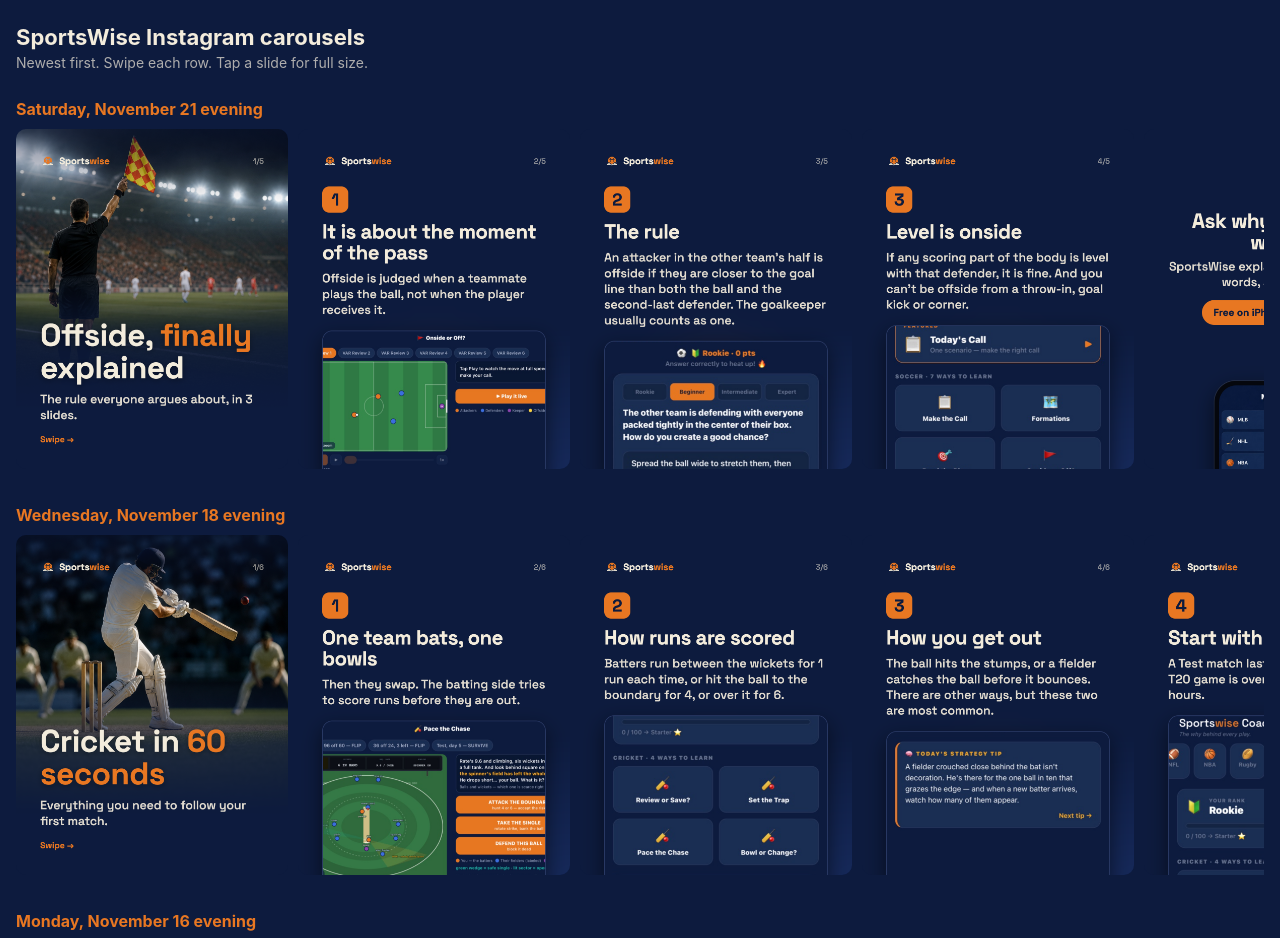
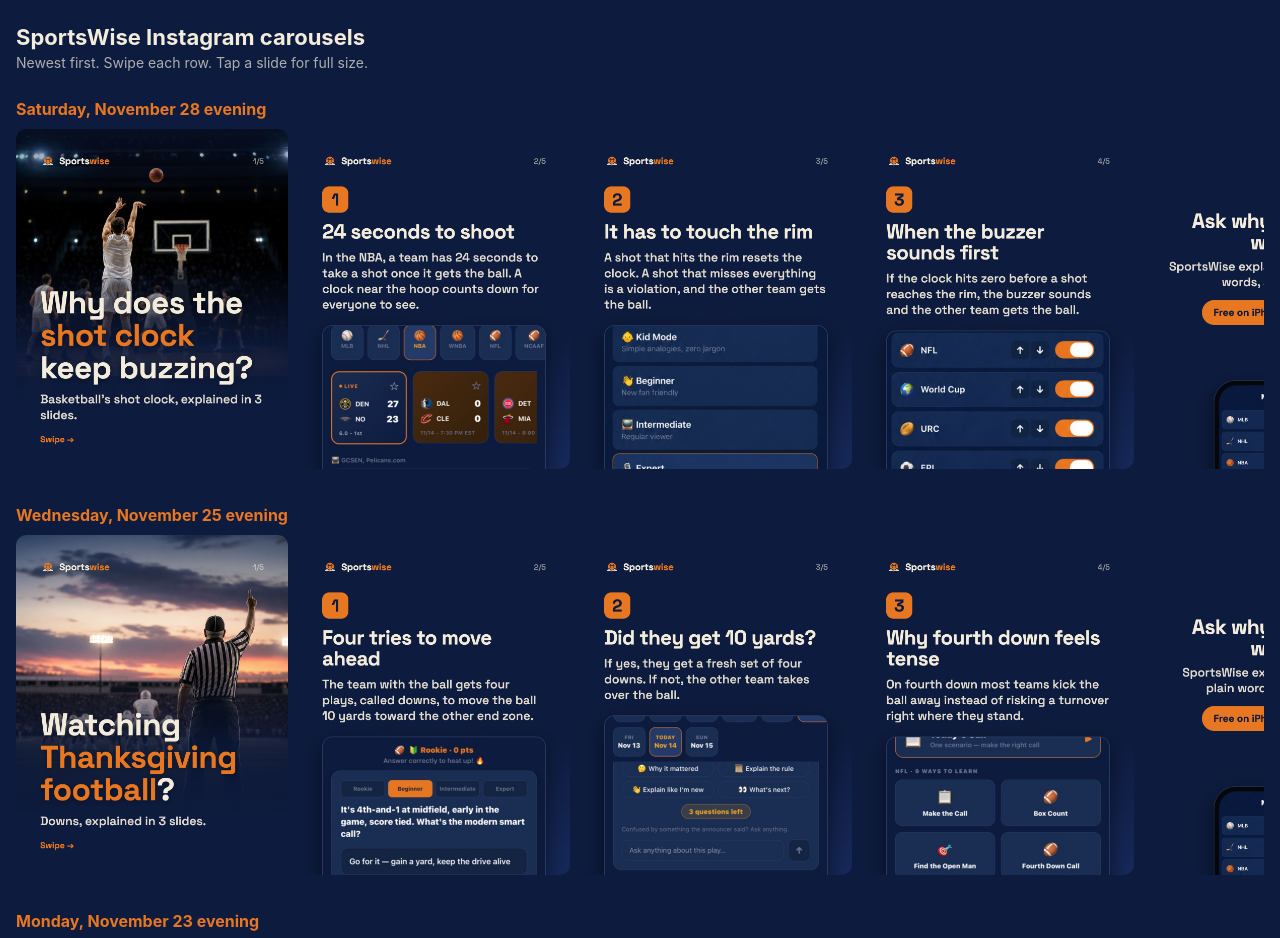
Before and after one commit to adeldin/sportswise-social, a plain HTML site: page index.html in a window 1280 px wide. Shown: the top 938 px of the page. Drawn offline with Linux system fonts and the light colour scheme.

Commit message:
Slides for 3 SportsWise post(s)

```diff
--- a/index.html
+++ b/index.html
@@ -6,6 +6,9 @@ h2{font-size:16px;color:#E87722;margin:28px 0 10px}
 .row{display:flex;gap:10px;overflow-x:auto;padding-bottom:8px;scroll-snap-type:x mandatory}
 .row a{flex:0 0 auto;scroll-snap-align:start}.row img{height:340px;border-radius:10px;display:block}
 </style></head><body><h1>SportsWise Instagram carousels</h1><p>Newest first. Swipe each row. Tap a slide for full size.</p>
+<section><h2>Saturday, November 28 evening</h2><div class="row"><a href="posts/2026-11-29-46b077c2/01.png"><img loading="lazy" src="posts/2026-11-29-46b077c2/01.png" alt="slide 01.png"></a><a href="posts/2026-11-29-46b077c2/02.png"><img loading="lazy" src="posts/2026-11-29-46b077c2/02.png" alt="slide 02.png"></a><a href="posts/2026-11-29-46b077c2/03.png"><img loading="lazy" src="posts/2026-11-29-46b077c2/03.png" alt="slide 03.png"></a><a href="posts/2026-11-29-46b077c2/04.png"><img loading="lazy" src="posts/2026-11-29-46b077c2/04.png" alt="slide 04.png"></a><a href="posts/2026-11-29-46b077c2/05.png"><img loading="lazy" src="posts/2026-11-29-46b077c2/05.png" alt="slide 05.png"></a></div></section>
+<section><h2>Wednesday, November 25 evening</h2><div class="row"><a href="posts/2026-11-26-567b64a3/01.png"><img loading="lazy" src="posts/2026-11-26-567b64a3/01.png" alt="slide 01.png"></a><a href="posts/2026-11-26-567b64a3/02.png"><img loading="lazy" src="posts/2026-11-26-567b64a3/02.png" alt="slide 02.png"></a><a href="posts/2026-11-26-567b64a3/03.png"><img loading="lazy" src="posts/2026-11-26-567b64a3/03.png" alt="slide 03.png"></a><a href="posts/2026-11-26-567b64a3/04.png"><img loading="lazy" src="posts/2026-11-26-567b64a3/04.png" alt="slide 04.png"></a><a href="posts/2026-11-26-567b64a3/05.png"><img loading="lazy" src="posts/2026-11-26-567b64a3/05.png" alt="slide 05.png"></a></div></section>
+<section><h2>Monday, November 23 evening</h2><div class="row"><a href="posts/2026-11-24-c13cb922/01.png"><img loading="lazy" src="posts/2026-11-24-c13cb922/01.png" alt="slide 01.png"></a><a href="posts/2026-11-24-c13cb922/02.png"><img loading="lazy" src="posts/2026-11-24-c13cb922/02.png" alt="slide 02.png"></a><a href="posts/2026-11-24-c13cb922/03.png"><img loading="lazy" src="posts/2026-11-24-c13cb922/03.png" alt="slide 03.png"></a><a href="posts/2026-11-24-c13cb922/04.png"><img loading="lazy" src="posts/2026-11-24-c13cb922/04.png" alt="slide 04.png"></a><a href="posts/2026-11-24-c13cb922/05.png"><img loading="lazy" src="posts/2026-11-24-c13cb922/05.png" alt="slide 05.png"></a></div></section>
 <section><h2>Saturday, November 21 evening</h2><div class="row"><a href="posts/2026-11-22-2f49349c/01.png"><img loading="lazy" src="posts/2026-11-22-2f49349c/01.png" alt="slide 01.png"></a><a href="posts/2026-11-22-2f49349c/02.png"><img loading="lazy" src="posts/2026-11-22-2f49349c/02.png" alt="slide 02.png"></a><a href="posts/2026-11-22-2f49349c/03.png"><img loading="lazy" src="posts/2026-11-22-2f49349c/03.png" alt="slide 03.png"></a><a href="posts/2026-11-22-2f49349c/04.png"><img loading="lazy" src="posts/2026-11-22-2f49349c/04.png" alt="slide 04.png"></a><a href="posts/2026-11-22-2f49349c/05.png"><img loading="lazy" src="posts/2026-11-22-2f49349c/05.png" alt="slide 05.png"></a></div></section>
 <section><h2>Wednesday, November 18 evening</h2><div class="row"><a href="posts/2026-11-19-7a2ffe0a/01.png"><img loading="lazy" src="posts/2026-11-19-7a2ffe0a/01.png" alt="slide 01.png"></a><a href="posts/2026-11-19-7a2ffe0a/02.png"><img loading="lazy" src="posts/2026-11-19-7a2ffe0a/02.png" alt="slide 02.png"></a><a href="posts/2026-11-19-7a2ffe0a/03.png"><img loading="lazy" src="posts/2026-11-19-7a2ffe0a/03.png" alt="slide 03.png"></a><a href="posts/2026-11-19-7a2ffe0a/04.png"><img loading="lazy" src="posts/2026-11-19-7a2ffe0a/04.png" alt="slide 04.png"></a><a href="posts/2026-11-19-7a2ffe0a/05.png"><img loading="lazy" src="posts/2026-11-19-7a2ffe0a/05.png" alt="slide 05.png"></a><a href="posts/2026-11-19-7a2ffe0a/06.png"><img loading="lazy" src="posts/2026-11-19-7a2ffe0a/06.png" alt="slide 06.png"></a></div></section>
 <section><h2>Monday, November 16 evening</h2><div class="row"><a href="posts/2026-11-17-3437949d/01.png"><img loading="lazy" src="posts/2026-11-17-3437949d/01.png" alt="slide 01.png"></a><a href="posts/2026-11-17-3437949d/02.png"><img loading="lazy" src="posts/2026-11-17-3437949d/02.png" alt="slide 02.png"></a><a href="posts/2026-11-17-3437949d/03.png"><img loading="lazy" src="posts/2026-11-17-3437949d/03.png" alt="slide 03.png"></a><a href="posts/2026-11-17-3437949d/04.png"><img loading="lazy" src="posts/2026-11-17-3437949d/04.png" alt="slide 04.png"></a><a href="posts/2026-11-17-3437949d/05.png"><img loading="lazy" src="posts/2026-11-17-3437949d/05.png" alt="slide 05.png"></a></div></section></body></html>
```
Also changed, not shown: posts/2026-11-24-c13cb922/01.png (added), posts/2026-11-24-c13cb922/02.png (added), posts/2026-11-24-c13cb922/03.png (added), posts/2026-11-24-c13cb922/04.png (added), posts/2026-11-24-c13cb922/05.png (added), posts/2026-11-26-567b64a3/01.png (added), posts/2026-11-26-567b64a3/02.png (added), posts/2026-11-26-567b64a3/03.png (added), posts/2026-11-26-567b64a3/04.png (added), posts/2026-11-26-567b64a3/05.png (added), posts/2026-11-29-46b077c2/01.png (added), posts/2026-11-29-46b077c2/02.png (added), posts/2026-11-29-46b077c2/03.png (added), posts/2026-11-29-46b077c2/04.png (added), 1 more files.
